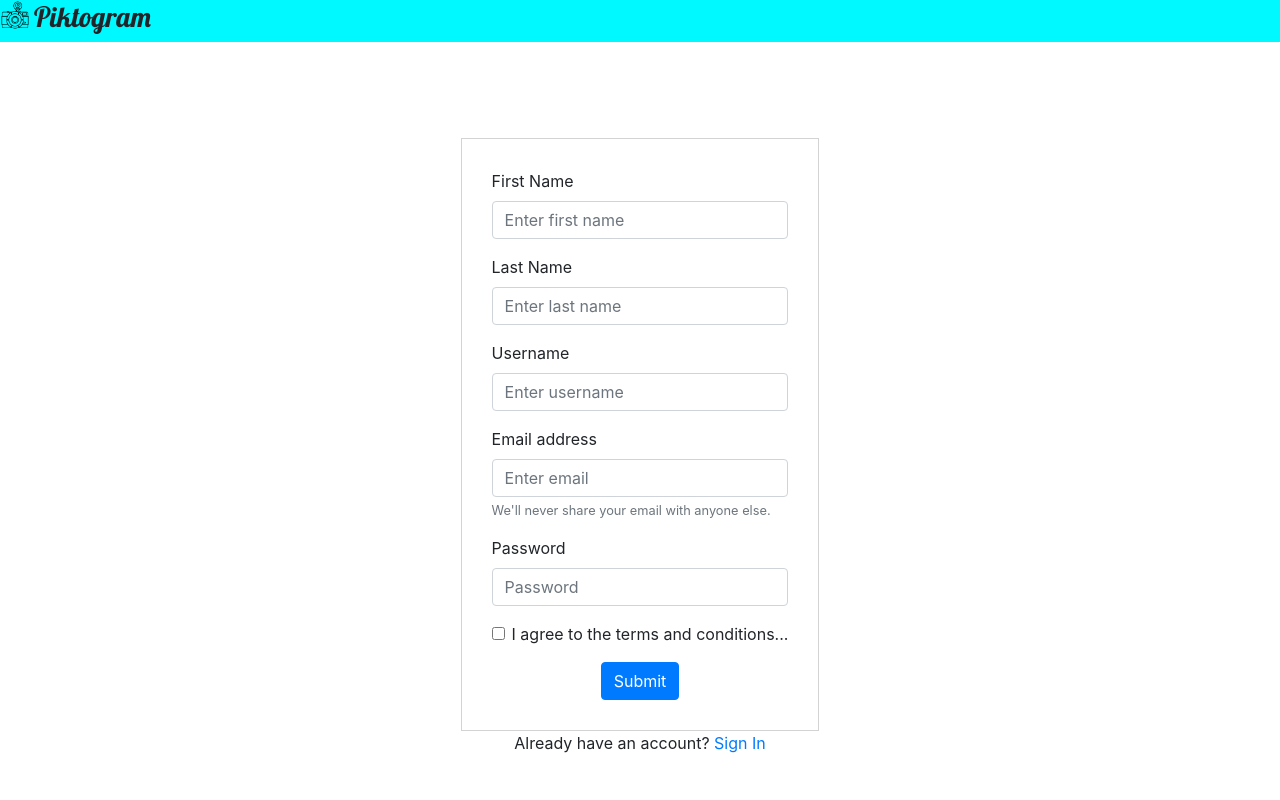
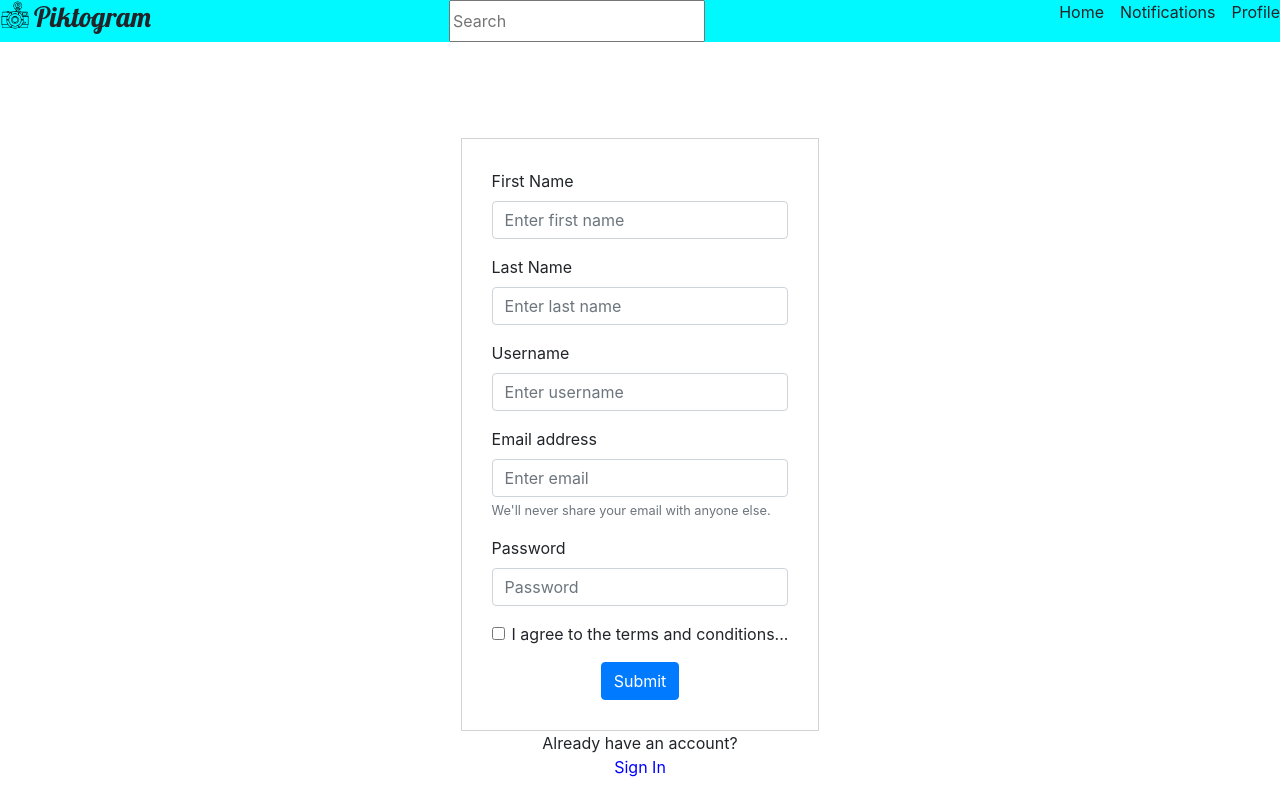
Before and after one commit to Alom310/Piktogram-FE, a React (Create React App) app: page /profile in a window 1280 px wide. Built offline with nearby package versions, Linux system fonts and the light colour scheme.

Commit message:
fixed signup and some navbar work

```diff
--- a/package.json
+++ b/package.json
@@ -5,6 +5,7 @@
   "dependencies": {
     "axios": "^0.18.0",
     "bootstrap": "^4.3.1",
+    "font-awesome": "^4.7.0",
     "react": "^16.8.6",
     "react-bootstrap": "^1.0.0-beta.8",
     "react-dom": "^16.8.6",
--- a/src/components/AppRouter.js
+++ b/src/components/AppRouter.js
@@ -11,7 +11,7 @@ function AppRouter() {
   return (
     <Router>
       <div>
-        <nav>
+        {/* <nav>
           <ul>
             <li>
               <Link to="/">Home</Link>
@@ -29,7 +29,7 @@ function AppRouter() {
               <Link to="/profile/">Profile</Link>
             </li>
           </ul>
-        </nav>
+        </nav> */}
 
         <Route path="/" exact component={Home} />
         <Route path="/search/" component={SearchBar} />
--- a/src/components/Header.js
+++ b/src/components/Header.js
@@ -6,11 +6,21 @@ class Header extends Component {
     render() {
         return (
             <div>
-                <header className="d-flex flex-row">
-                    <img src={logo} className="mr-1"/>
-                    <h3>
-                        Piktogram
-                    </h3>
+                <header className="d-flex flex-row justify-content-between">
+                    <div className="d-flex ">
+                        <img id="logoImg" src={logo} className="mr-1"/>
+                        <h3>Piktogram</h3>
+                    </div>
+                    <input placeholder="Search"></input>
+                    <div>
+                        <nav>
+                            <ul className="d-flex flex-row justify-content-around">
+                                <li>Home</li>
+                                <li>Notifications</li>
+                                <li>Profile</li>
+                            </ul>
+                        </nav>
+                    </div>
 
                 </header>
             </div>
--- a/src/components/LandingPage.js
+++ b/src/components/LandingPage.js
@@ -4,7 +4,7 @@ import axios from 'axios';
 import SignInForm from './SignInForm';
 import SignUpForm from './SignUpForm';
 import Header from './Header';
-
+import 'font-awesome/css/font-awesome.min.css';
 class LandingPage extends Component {
 
 	state = {
--- a/src/components/SignInForm.js
+++ b/src/components/SignInForm.js
@@ -68,7 +68,7 @@ export default class SignInForm extends Component {
 
 					<div className='text-center'>
 						<p>Don't have an account?</p>
-						<p onClick={this.props.onSignUp}>SignUp</p>
+						<p className="link" onClick={this.props.onSignUp}>SignUp</p>
 					</div>
 				</Form>
 			</div>
--- a/src/components/SignUpForm.js
+++ b/src/components/SignUpForm.js
@@ -38,16 +38,6 @@ export default class SignUpForm extends Component {
   render() {
     return (
       <div>
-        {/* <form onSubmit={this.handleSignUp}>
-          <input name="firstName" placeholder="First Name" onChange={this.handleInput} />
-          <input name="lastName" placeholder="Last Name" onChange={this.handleInput} />
-          <input name="email" placeholder="Email" onChange={this.handleInput} />
-          <input name="username" placeholder="Username" onChange={this.handleInput} />
-          <input type="password" name="password" placeholder="Password" onChange={this.handleInput} />
-          <input type="submit" name="submit" placeholder="submit" />
-        </form>
-        Already have an account?
-        <button onClick={this.props.onSignIn}>Sign In</button> */}
         <div className="d-flex flex-column align-items-center">
           <Form className='signUpForm'
             onSubmit={this.handleSignUp}
@@ -55,22 +45,22 @@ export default class SignUpForm extends Component {
 
             <Form.Group controlId="">
               <Form.Label>First Name</Form.Label>
-              <Form.Control type="text" placeholder="Enter first name" />
+              <Form.Control type="text" name='firstName' placeholder="Enter first name" onChange={this.handleInput} />
             </Form.Group>
 
             <Form.Group controlId="">
               <Form.Label>Last Name</Form.Label>
-              <Form.Control type="text" placeholder="Enter last name" />
+              <Form.Control type="text" name='lastName' placeholder="Enter last name" onChange={this.handleInput} />
             </Form.Group>
 
             <Form.Group controlId="">
               <Form.Label>Username</Form.Label>
-              <Form.Control type="text" placeholder="Enter username" />
+              <Form.Control type="text" name='username' placeholder="Enter username" onChange={this.handleInput} />
             </Form.Group>
 
             <Form.Group controlId="formBasicEmail">
               <Form.Label>Email address</Form.Label>
-              <Form.Control type="email" placeholder="Enter email" />
+              <Form.Control type="email" name='email' placeholder="Enter email" onChange={this.handleInput} />
               <Form.Text className="text-muted">
                 We'll never share your email with anyone else.
               </Form.Text>
@@ -78,7 +68,7 @@ export default class SignUpForm extends Component {
 
             <Form.Group controlId="formBasicPassword">
               <Form.Label>Password</Form.Label>
-              <Form.Control type="password" placeholder="Password" />
+              <Form.Control type="password" name='password' placeholder="Password" onChange={this.handleInput} />
             </Form.Group>
             <Form.Group controlId="formBasicChecbox">
               <Form.Check type="checkbox" label="I agree to the terms and conditions..." />
@@ -93,7 +83,7 @@ export default class SignUpForm extends Component {
         </div>
 
         <div className="text-center">
-          Already have an account?<a href='#' onClick={this.props.onSignIn}> Sign In</a>
+          Already have an account?<p className="link" onClick={this.props.onSignIn}> Sign In</p>
         </div>
 
       </div>
--- a/src/components/Wrapper.js
+++ b/src/components/Wrapper.js
@@ -16,7 +16,7 @@ export default class Wrapper extends Component {
   render() {
     return (
       <div>
-        <button onClick={this.handleSignOut}>Log Out</button>
+        {/* <button onClick={this.handleSignOut}>Log Out</button> */}
         <AppRouter />
       </div>
     )
--- a/src/styles/Header.css
+++ b/src/styles/Header.css
@@ -7,9 +7,18 @@ h3{
     font-family: 'Lobster', cursive;
 }
 
-img{
+#logoImg{
     width:30px;
     height:30px;
+}
+
+ul{
+    list-style-type: none;
+}
+
+li{
+    text-decoration: none;
+    padding-left: 16px;
 }
 
 @media only screen and (max-width: 400px){
--- a/src/styles/SignInForm.css
+++ b/src/styles/SignInForm.css
@@ -3,3 +3,11 @@
     border: solid lightgray 1px;
     padding:30px;
 }
+
+.link{
+    color: blue;
+}
+
+.link:hover{
+    color: black;
+}
```
Also changed, not shown: 1 other file (tests, documents, lock files or other folders).
